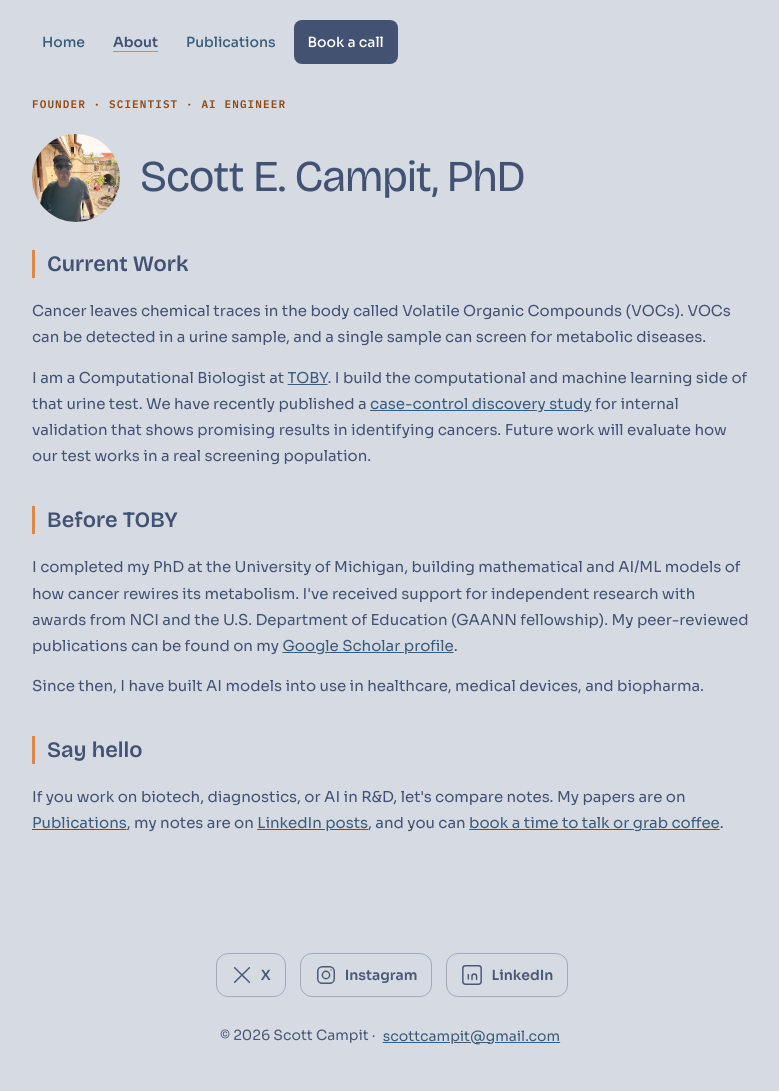
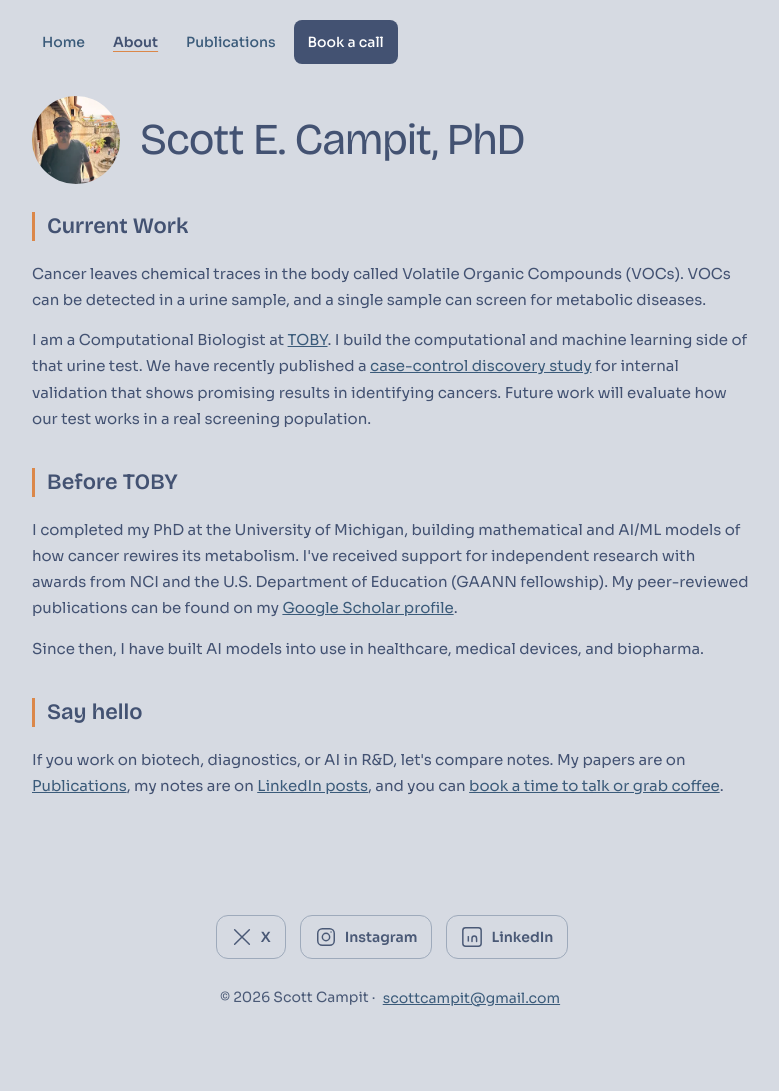
Before and after one commit to ScottCampit/ScottCampit.github.io, a Jekyll site: the page built from about/index.html, in a window 1280 px wide. Shown: the whole page, without its empty margins (248-1027 px from the left). Built offline with Jekyll 4.4.1, drawn with Linux system fonts in a browser that asks for light colours; after the commit the page ends 1053 px from its top, so only the background shows below that.

Commit message:
fix(content): match About header to home
Remove the labels line above the About hero and the unused .labels CSS so the photo and name match the home page.

Co-authored-by: Scott Campit <scottcampit@gmail.com>

```diff
--- a/about/index.html
+++ b/about/index.html
@@ -6,7 +6,6 @@ permalink: /about/
 ---
 <div class="page">
   <div class="home-left">
-    <p class="labels"><span>Founder&nbsp;&middot;</span> <span>Scientist&nbsp;&middot;</span> <span>AI Engineer</span></p>
     <div class="hero-header">
       <img src="{{ '/images/profile.webp' | relative_url }}" alt="Portrait of Scott Campit" class="profile-photo" width="88" height="88">
       <h1>Scott E. Campit, PhD</h1>
--- a/assets/css/main.css
+++ b/assets/css/main.css
@@ -116,18 +116,6 @@ main { flex: 1; width: 100%; }
 .home-left {
   width: 100%;
 }
-
-/* Labels */
-.labels {
-  font-family: var(--mono-font);
-  font-size: 11px;
-  font-weight: 600;
-  text-transform: uppercase;
-  letter-spacing: 0.1em;
-  color: var(--accent-text);
-  margin-bottom: 20px;
-}
-.labels span { white-space: nowrap; }
 
 /* Hero */
 .hero-header {
```
